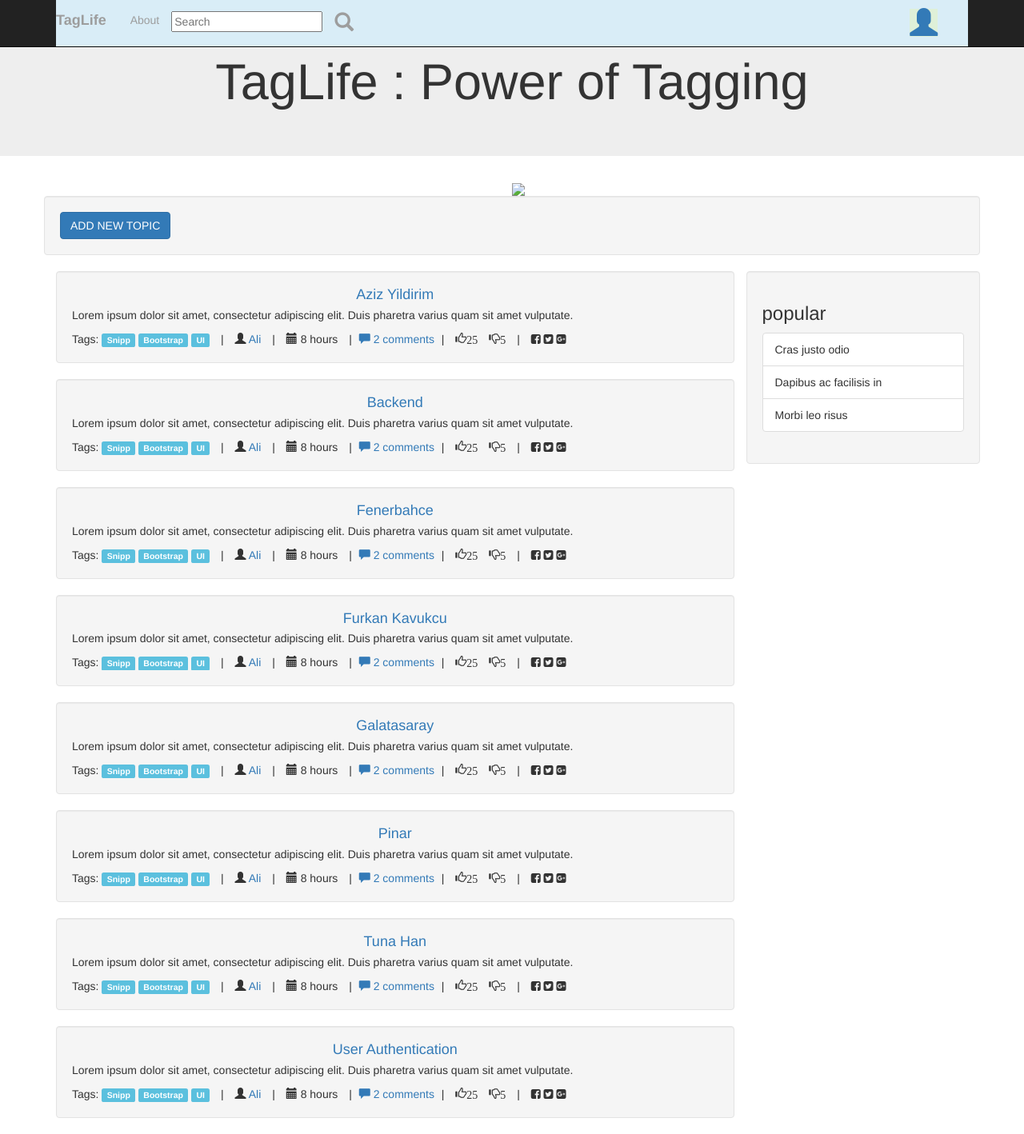
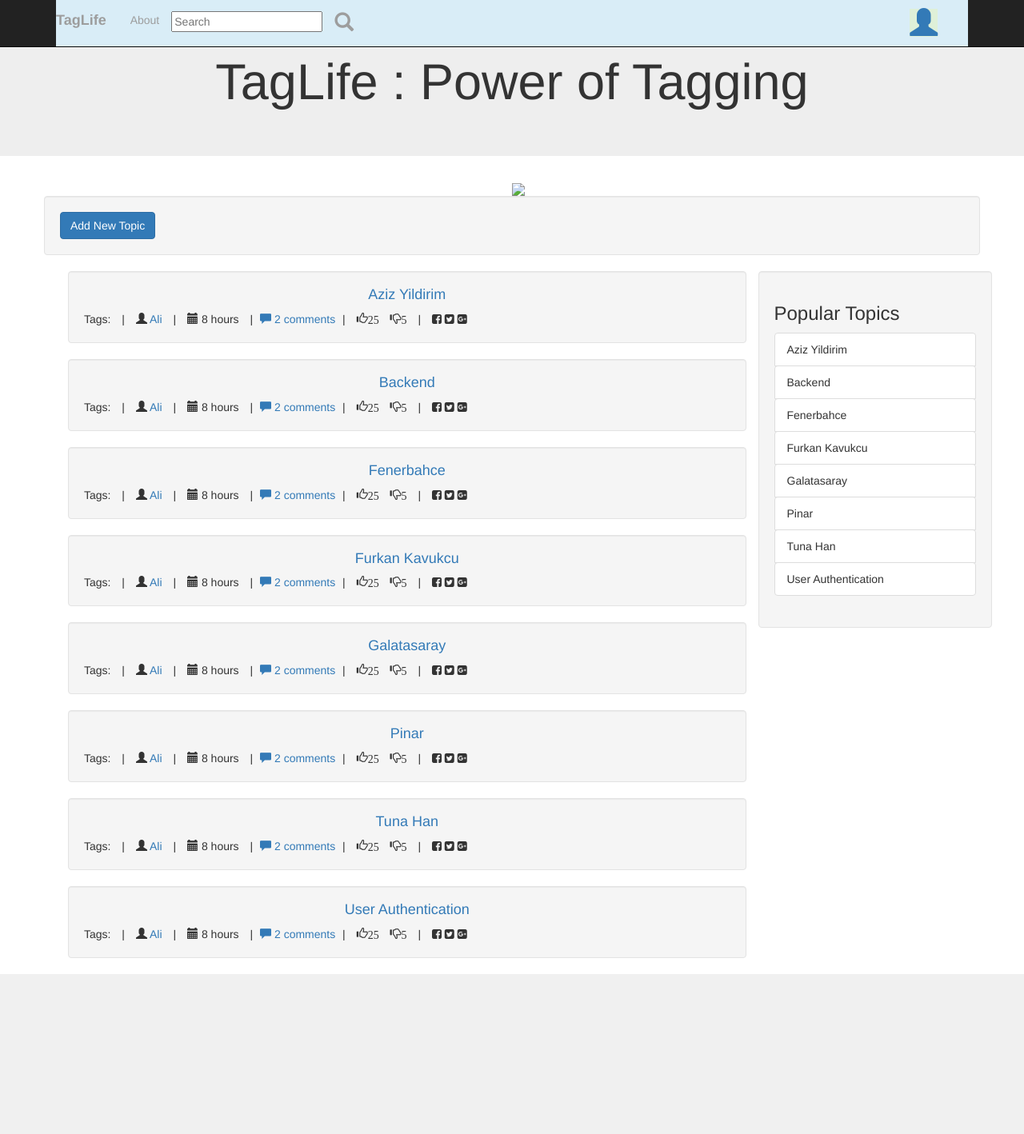
Before and after one commit to bounswe/bounswe2016group10, a Django app: page / in a window 1280 px wide. Shown: the whole page at 80% size. After the commit the page ends 1218 px from the top, so only its background shows below. Run offline with Django 3.2, Linux system fonts and the light colour scheme; data comes from the database, SQL or seed files in the repository; some libraries are stand-ins or nearby versions.

Commit message:
index batu

```diff
--- a/TagLifeBackend/TagLifeFrontend/templates/index.html
+++ b/TagLifeBackend/TagLifeFrontend/templates/index.html
@@ -111,9 +111,7 @@
         <div class="container">
           <div class="row" >
                   <div class="well" >
-                  <form action="/create_topic/"">
-                    <button type="button" class="btn btn-primary"> ADD NEW TOPIC</button></form>
-                  </div>
+                  <a href="http://google.com" class="btn btn-primary">Add New Topic</a>
           </div>
         </div>
         <div class="container">
@@ -128,12 +126,12 @@
                           <div class="media-body">
                             <a href="./topic/{{topic.url}}"><h4 align="center" class="media-heading">{{topic.title}}</a> </h4>
 
-                            <p>Lorem ipsum dolor sit amet, consectetur adipiscing elit. Duis pharetra varius quam sit amet vulputate. </p>
+                            <p> </p>
                             <ul class="list-inline list-unstyled">
                               <li>Tags:
-                                  <a href="#"><span class="label label-info">Snipp</span></a>
-                                  <a href="#"><span class="label label-info">Bootstrap</span></a>
-                                  <a href="#"><span class="label label-info">UI</span></a>
+                                  <a href="#"><span class="label label-info"></span></a>
+                                  <a href="#"><span class="label label-info"></span></a>
+                                  <a href="#"><span class="label label-info"></span></a>
                               </li>
                               <li>|</li>
                               <li>
@@ -205,12 +203,14 @@
                 </div>
                 <div class="col-md-3 well pull-right" >
 
-                        <h3>popular</h3>
+                        <h3>Popular Topics</h3>
+                         {% if topics %}
+                        	{% for topic in topics %}
                         <ul class="list-group">
-                            <li class="list-group-item">Cras justo odio</li>
-                            <li class="list-group-item">Dapibus ac facilisis in</li>
-                            <li class="list-group-item">Morbi leo risus</li>
+                            <li class="list-group-item">{{topic.title}}</li>
+                            {% endfor %}
                         </ul>
+                        {% endif %}
 
                 </div>
             </div>
```
